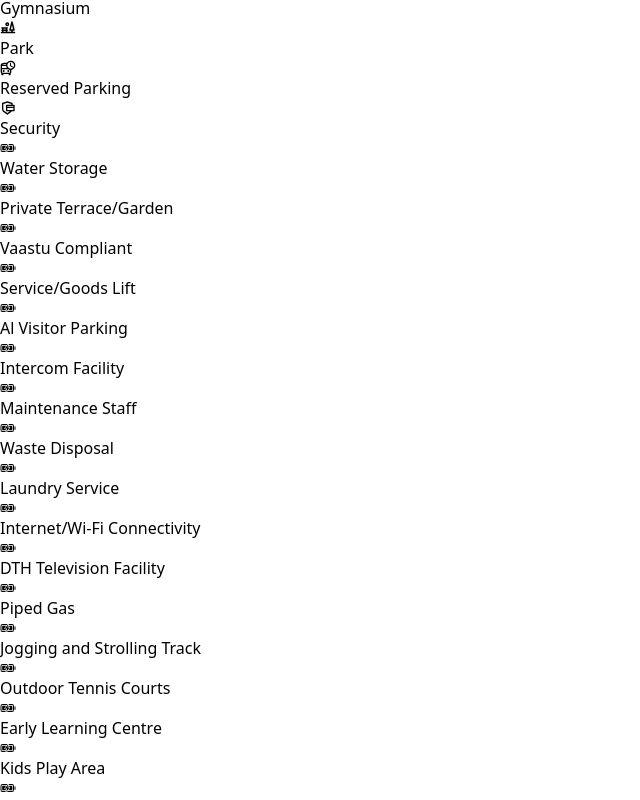
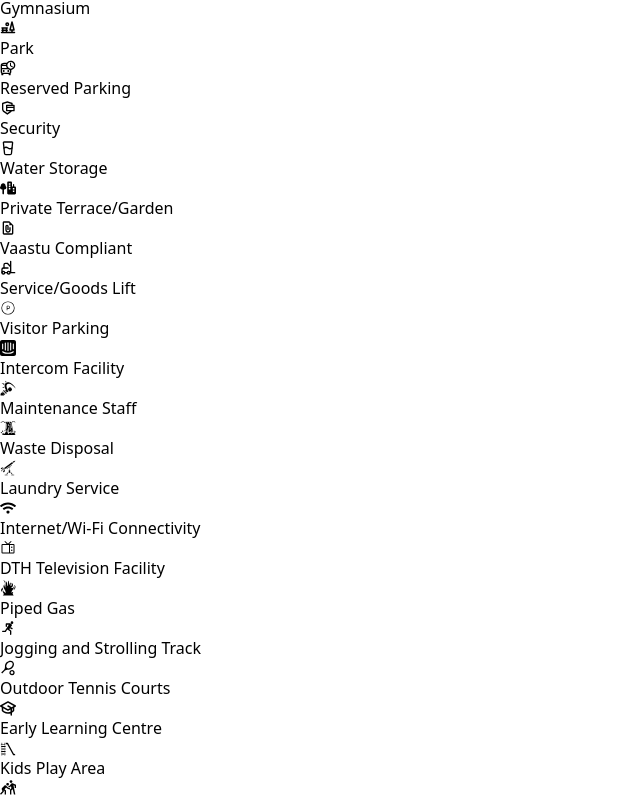
Before and after one commit to naymHdev/Nest-Nestle-CC, a React (Vite) app: page /propertyDetails/1 in a window 1280 px wide. Shown: the part 396-1196 px from the top of the page, without its empty margins (0-640 px from the left). Built offline with nearby package versions, Linux system fonts and the light colour scheme; no server answers.

Commit message:
Amenities section all icons added

```diff
--- a/src/Pages/PrppertyDetails/Amenities .jsx
+++ b/src/Pages/PrppertyDetails/Amenities .jsx
@@ -1,10 +1,24 @@
 import { IoBatteryCharging } from "react-icons/io5";
 import { GiLift } from "react-icons/gi";
-import { FaWarehouse } from "react-icons/fa";
+import { FaWarehouse, FaWifi } from "react-icons/fa";
 import { CgGym } from "react-icons/cg";
 import { PiParkBold } from "react-icons/pi";
-import { MdOutlineDepartureBoard } from "react-icons/md";
+import { MdOutlineDepartureBoard, MdOutlineFilePresent } from "react-icons/md";
 import { RiSecurePaymentLine } from "react-icons/ri";
+import { LuGlassWater, LuForklift } from "react-icons/lu";
+import { FaTreeCity } from "react-icons/fa6";
+import { CiParking1 } from "react-icons/ci";
+import { SiIntercom } from "react-icons/si";
+import { GiCrescentStaff } from "react-icons/gi";
+import { GiWaterfall } from "react-icons/gi";
+import { GiMissileLauncher } from "react-icons/gi";
+import { PiTelevision } from "react-icons/pi";
+import { GiCelebrationFire } from "react-icons/gi";
+import { GrRun } from "react-icons/gr";
+import { MdOutlineSportsTennis } from "react-icons/md";
+import { PiGraduationCapBold } from "react-icons/pi";
+import { GiKidSlide } from "react-icons/gi";
+import { MdSportsKabaddi } from "react-icons/md";
 
 const Amenities = () => {
   return (
@@ -41,71 +55,71 @@ const Amenities = () => {
             <p>Security</p>
           </div>
           <div className="flex item-center gap-2">
-            <IoBatteryCharging className=" text-2xl" />
+            <LuGlassWater className=" text-2xl" />
             <p>Water Storage</p>
           </div>
           <div className="flex item-center gap-2">
-            <IoBatteryCharging className=" text-2xl" />
+            <FaTreeCity className=" text-2xl" />
             <p>Private Terrace/Garden</p>
           </div>
           <div className="flex item-center gap-2">
-            <IoBatteryCharging className=" text-2xl" />
+            <MdOutlineFilePresent className=" text-2xl" />
             <p>Vaastu Compliant</p>
           </div>
           <div className="flex item-center gap-2">
-            <IoBatteryCharging className=" text-2xl" />
+            <LuForklift className=" text-2xl" />
             <p>Service/Goods Lift</p>
           </div>
           <div className="flex item-center gap-2">
-            <IoBatteryCharging className=" text-2xl" />
-            <p>Al Visitor Parking</p>
+            <CiParking1 className=" text-2xl" />
+            <p>Visitor Parking</p>
           </div>
           <div className="flex item-center gap-2">
-            <IoBatteryCharging className=" text-2xl" />
+            <SiIntercom className=" text-2xl" />
             <p>Intercom Facility</p>
           </div>
           <div className="flex item-center gap-2">
-            <IoBatteryCharging className=" text-2xl" />
+            <GiCrescentStaff className=" text-2xl" />
             <p>Maintenance Staff</p>
           </div>
           <div className="flex item-center gap-2">
-            <IoBatteryCharging className=" text-2xl" />
+            <GiWaterfall className=" text-2xl" />
             <p>Waste Disposal</p>
           </div>
           <div className="flex item-center gap-2">
-            <IoBatteryCharging className=" text-2xl" />
+            <GiMissileLauncher className=" text-2xl" />
             <p>Laundry Service</p>
           </div>
           <div className="flex item-center gap-2">
-            <IoBatteryCharging className=" text-2xl" />
+            <FaWifi className=" text-2xl" />
             <p>Internet/Wi-Fi Connectivity</p>
           </div>
           <div className="flex item-center gap-2">
-            <IoBatteryCharging className=" text-2xl" />
+            <PiTelevision className=" text-2xl" />
             <p>DTH Television Facility</p>
           </div>
           <div className="flex item-center gap-2">
-            <IoBatteryCharging className=" text-2xl" />
+            <GiCelebrationFire className=" text-2xl" />
             <p>Piped Gas</p>
           </div>
           <div className="flex item-center gap-2">
-            <IoBatteryCharging className=" text-2xl" />
+            <GrRun className=" text-2xl" />
             <p>Jogging and Strolling Track</p>
           </div>
           <div className="flex item-center gap-2">
-            <IoBatteryCharging className=" text-2xl" />
+            <MdOutlineSportsTennis className=" text-2xl" />
             <p>Outdoor Tennis Courts</p>
           </div>
           <div className="flex item-center gap-2">
-            <IoBatteryCharging className=" text-2xl" />
+            <PiGraduationCapBold className=" text-2xl" />
             <p>Early Learning Centre</p>
           </div>
           <div className="flex item-center gap-2">
-            <IoBatteryCharging className=" text-2xl" />
+            <GiKidSlide className=" text-2xl" />
             <p>Kids Play Area</p>
           </div>
           <div className="flex item-center gap-2">
-            <IoBatteryCharging className=" text-2xl" />
+            <MdSportsKabaddi className=" text-2xl" />
             <p>Indoor Squash & Badminton Courts</p>
           </div>
         </div>
```
